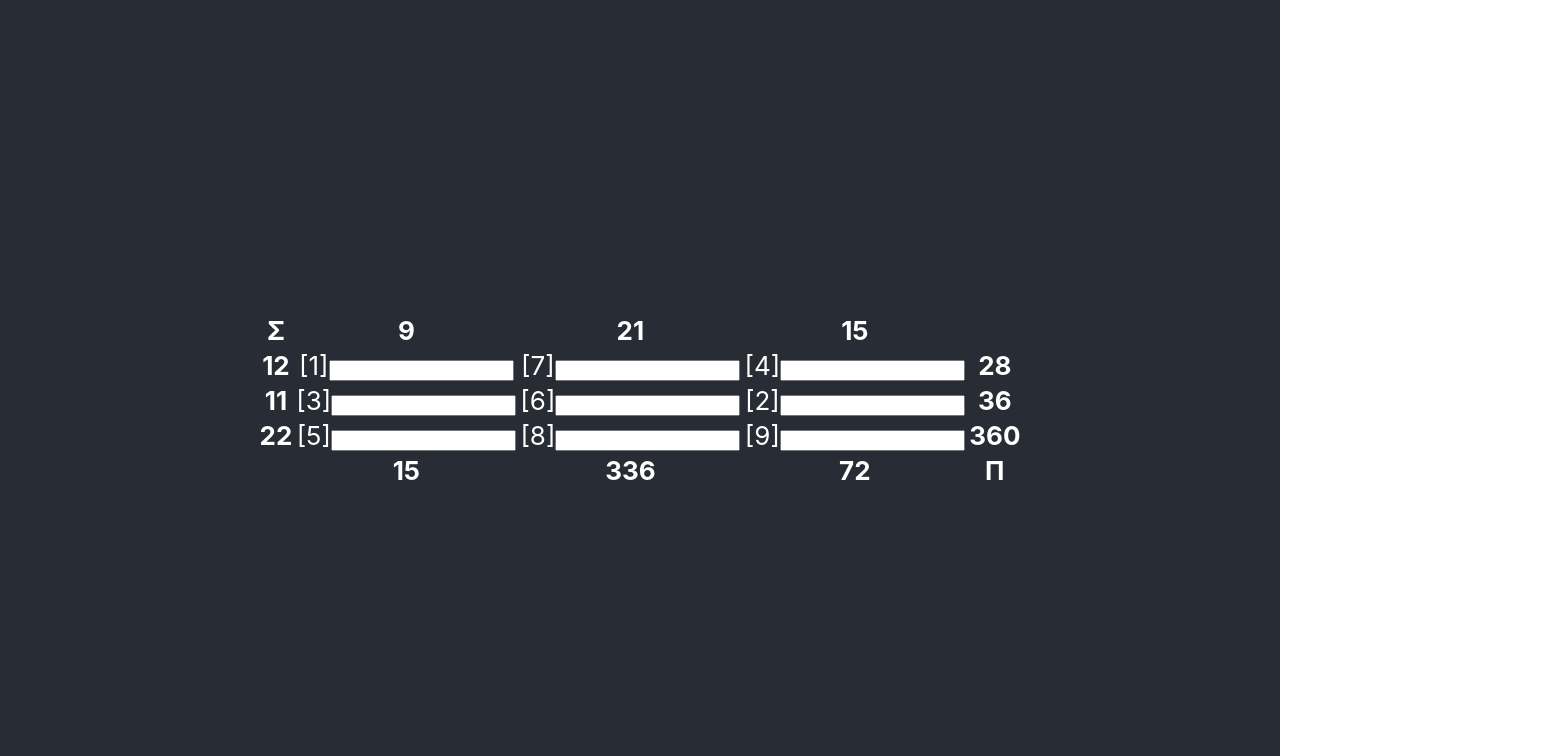
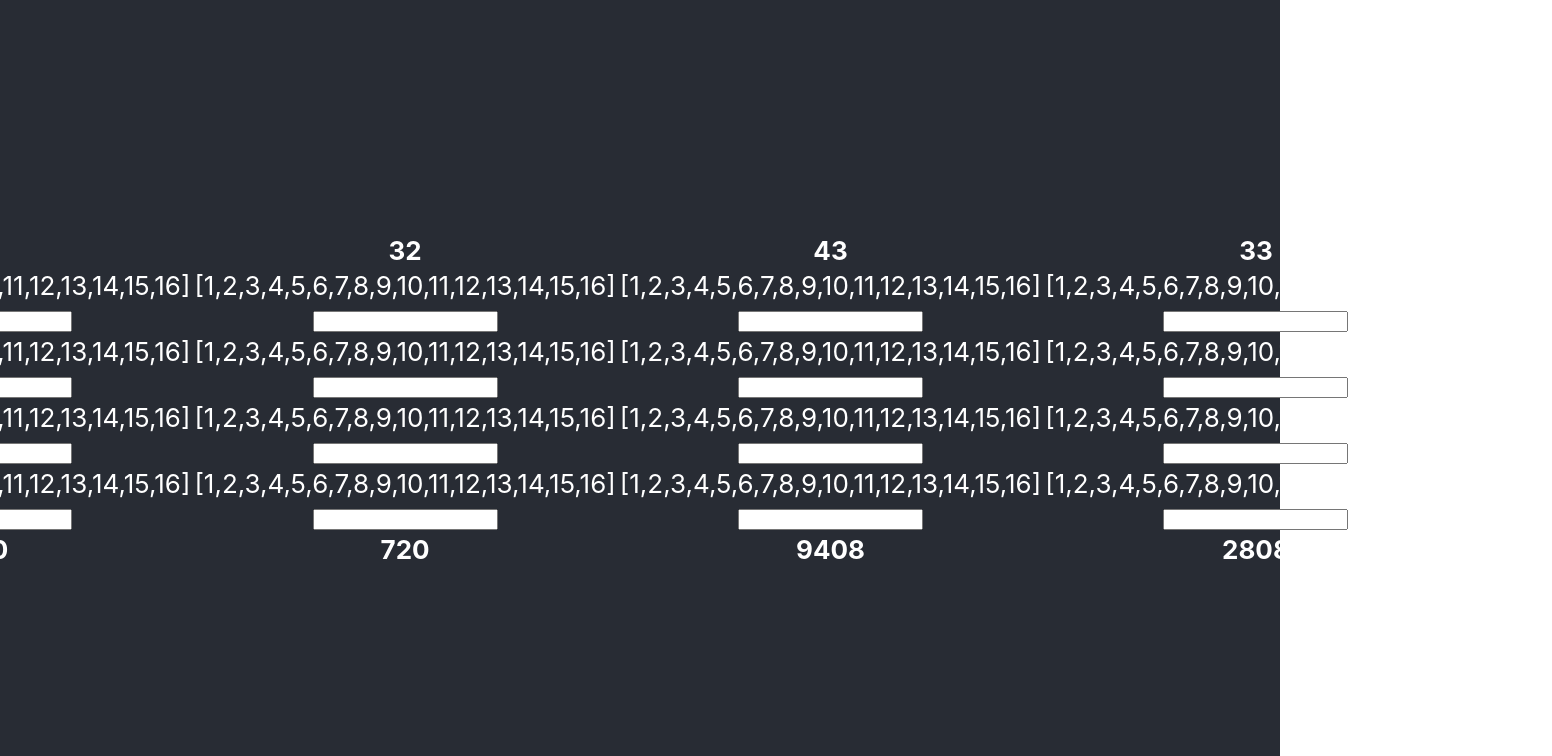
Before and after one commit to tjasz/aggregrid, a React (Create React App) app: page / in a window 1280 px wide. Shown: the top 756 px of the page, 1552 px wide, since content can reach past the window. Built offline with nearby package versions, Linux system fonts and the light colour scheme.

Commit message:
Add combination algorithm

```diff
--- a/src/App.tsx
+++ b/src/App.tsx
@@ -6,8 +6,8 @@ import Puzzle from './puzzle';
 import { countingSequence } from './algorithm';
 
 function App() {
-  const puzzle = new Puzzle(new Grid());
-  puzzle.solve();
+  const puzzle = new Puzzle(new Grid(4));
+  //puzzle.solve();
 
   return (
     <div className="App">
--- a/src/algorithm.ts
+++ b/src/algorithm.ts
@@ -127,3 +127,27 @@ export function intersect<T>(a: Set<T>, b: Set<T>) {
 export function triangular(n: number) {
   return n * (n + 1) / 2;
 }
+
+export function combinations<T>(options: T[][]) {
+  const lengthMinusOnes = options.map(o => o.length - 1);
+  let result: T[][] = [];
+  let selection = new Array(options.length).fill(0);
+  while (true) {
+    // add selection to result
+    let thisComb: T[] = [];
+    for (let i = 0; i < options.length; i++) {
+      thisComb.push(options[i][selection[i]]);
+    }
+    result.push(thisComb);
+    // increment
+    if (arrayEquals(selection, lengthMinusOnes)) {
+      break;
+    }
+    selection[0]++;
+    for (let i = 0; i < options.length && selection[i] > lengthMinusOnes[i]; i++) {
+      selection[i] = 0;
+      selection[i + 1]++;
+    }
+  }
+  return result;
+}
--- a/src/puzzle.ts
+++ b/src/puzzle.ts
@@ -121,15 +121,15 @@ export default class Puzzle {
         }
         if (this.uniqueValues) {
           // if a number is the only option for this cell, it can't be in any other cell
-          if (this.valueOptions[i][j].size === 1) {
-            for (let k = 0; k < this.size; k++) {
-              for (let l = 0; l < this.size; l++) {
-                if (k !== i || l !== j) {
-                  this.valueOptions[k][l].delete(Array.from(this.valueOptions[i][j])[0]);
-                }
-              }
-            }
-          }
+          // if (this.valueOptions[i][j].size === 1) {
+          //   for (let k = 0; k < this.size; k++) {
+          //     for (let l = 0; l < this.size; l++) {
+          //       if (k !== i || l !== j) {
+          //         this.valueOptions[k][l].delete(Array.from(this.valueOptions[i][j])[0]);
+          //       }
+          //     }
+          //   }
+          // }
           // TODO extend the above to diads, triads, quadruples, etc.
         }
       }
```
Also changed, not shown: 1 other file (tests, documents, lock files or other folders).
